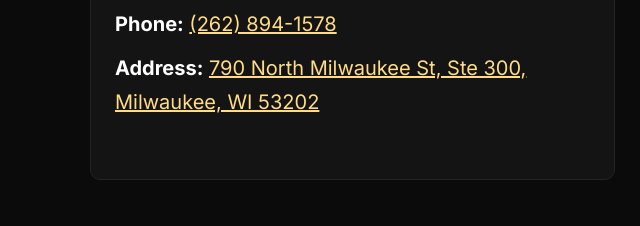
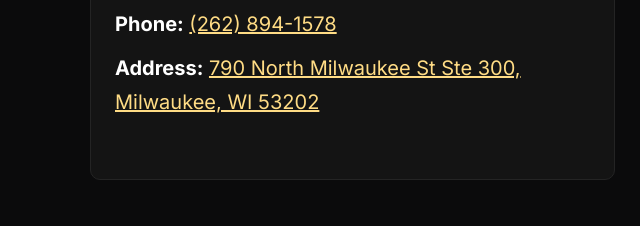
Before and after one commit to VSI-Vale/valesecintel., a plain HTML site: page index.html in a window 1280 px wide. Shown: the part 1788-2014 px from the top of the page, 10-650 px from the left. Drawn offline with nearby package versions, Linux system fonts and the light colour scheme.

Commit message:
Update index.html

```diff
--- a/index.html
+++ b/index.html
@@ -214,7 +214,7 @@
     <strong>Address:</strong>
     <a href="https://maps.google.com/?q=790%20North%20Milwaukee%20St%20Ste%20300%2C%20Milwaukee%2C%20WI%2053202"
        style="color:#ffdc85; text-decoration:underline;">
-      790 North Milwaukee St, Ste 300, Milwaukee, WI 53202
+      790 North Milwaukee St Ste 300, Milwaukee, WI 53202
     </a>
   </p>
 </div>
```
